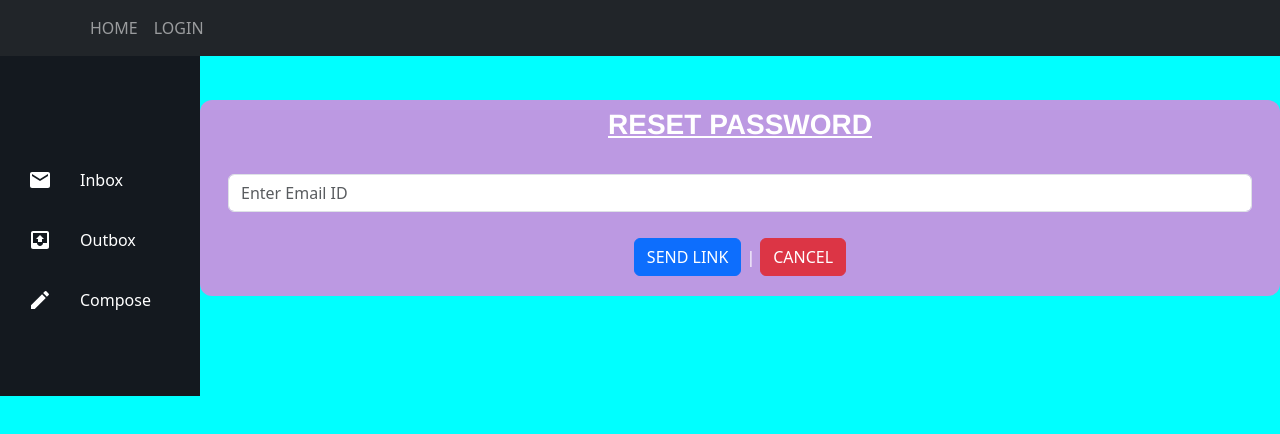
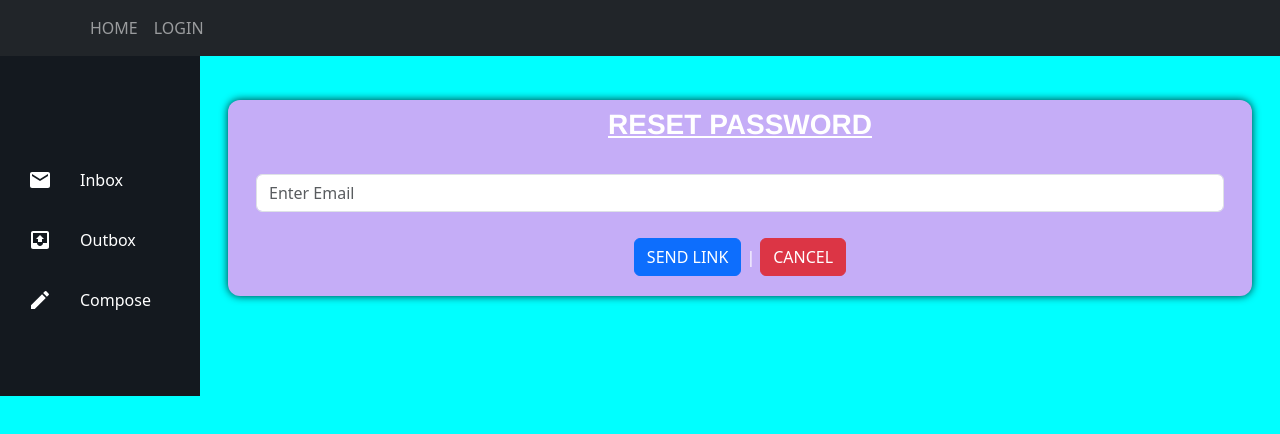
Before and after one commit to aknair95/Project-11-Mail-box-client, a React (Create React App) app: page /forgotPswd in a window 1280 px wide. Shown: the top 434 px of the page. Built offline with nearby package versions, Linux system fonts and the light colour scheme.

Commit message:
css styling size edited

```diff
--- a/src/components/pages/resetPassword/resetPassword.js
+++ b/src/components/pages/resetPassword/resetPassword.js
@@ -32,13 +32,13 @@ const ResetPassword=() =>{
     }
 
     return(
-            <Container className={classes.formContainer}>
+            <Container className={classes.formContainer} style={{width: "80vw",height: "max-content"}}>
                 <h3 className="p-2">RESET PASSWORD</h3>
                 <Form onSubmit={resetPasswordHandler}>
                     <Form.Group className="p-3">
                         <Form.Control
                          type="email"
-                         placeholder="Enter Email ID"
+                         placeholder="Enter Email"
                          required
                          size="md"
                          width="auto"
--- a/src/components/pages/resetPassword/resetPassword.module.css
+++ b/src/components/pages/resetPassword/resetPassword.module.css
@@ -1,10 +1,10 @@
 
 .formContainer {
     margin-top: 100px;
-    height: max-content;
-    background-color: #bc99e2;
+    background-color: #c5adf7;
     border-radius: 12px;
     color: white;
+    box-shadow: 0px 0px 8px rgba(0,0,0,0.8);
 }
 
 .formContainer h3 {
```
